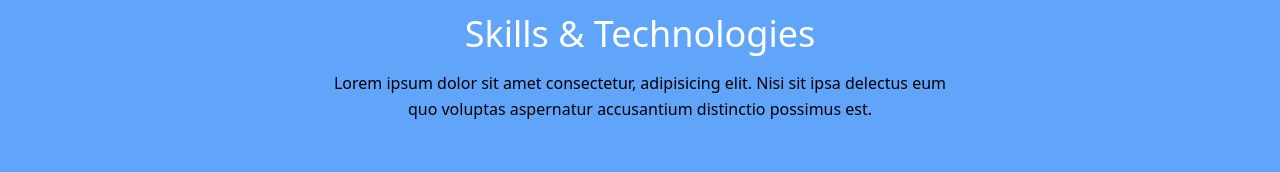
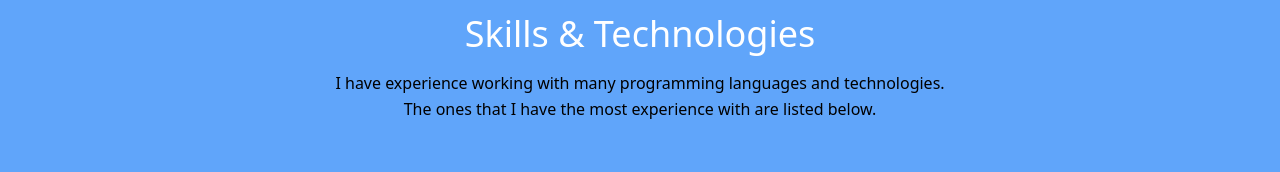
Before and after one commit to amoghu26/portfolio, a React (Create React App) app: page / in a window 1280 px wide. Shown: the part 698-870 px from the top of the page. Built offline with nearby package versions, Linux system fonts and the light colour scheme.

Commit message:
Add files via upload

```diff
--- a/src/components/Skills.js
+++ b/src/components/Skills.js
@@ -12,9 +12,7 @@ export default function Skills() {
             Skills &amp; Technologies
           </h1>
           <p className="text-base leading-relaxed xl:w-2/4 lg:w-3/4 mx-auto">
-            Lorem ipsum dolor sit amet consectetur, adipisicing elit. Nisi sit
-            ipsa delectus eum quo voluptas aspernatur accusantium distinctio
-            possimus est.
+            I have experience working with many programming languages and technologies. The ones that I have the most experience with are listed below.
           </p>
         </div>
         <div className="flex flex-wrap lg:w-4/5 sm:mx-auto sm:mb-2 -mx-2">
```
